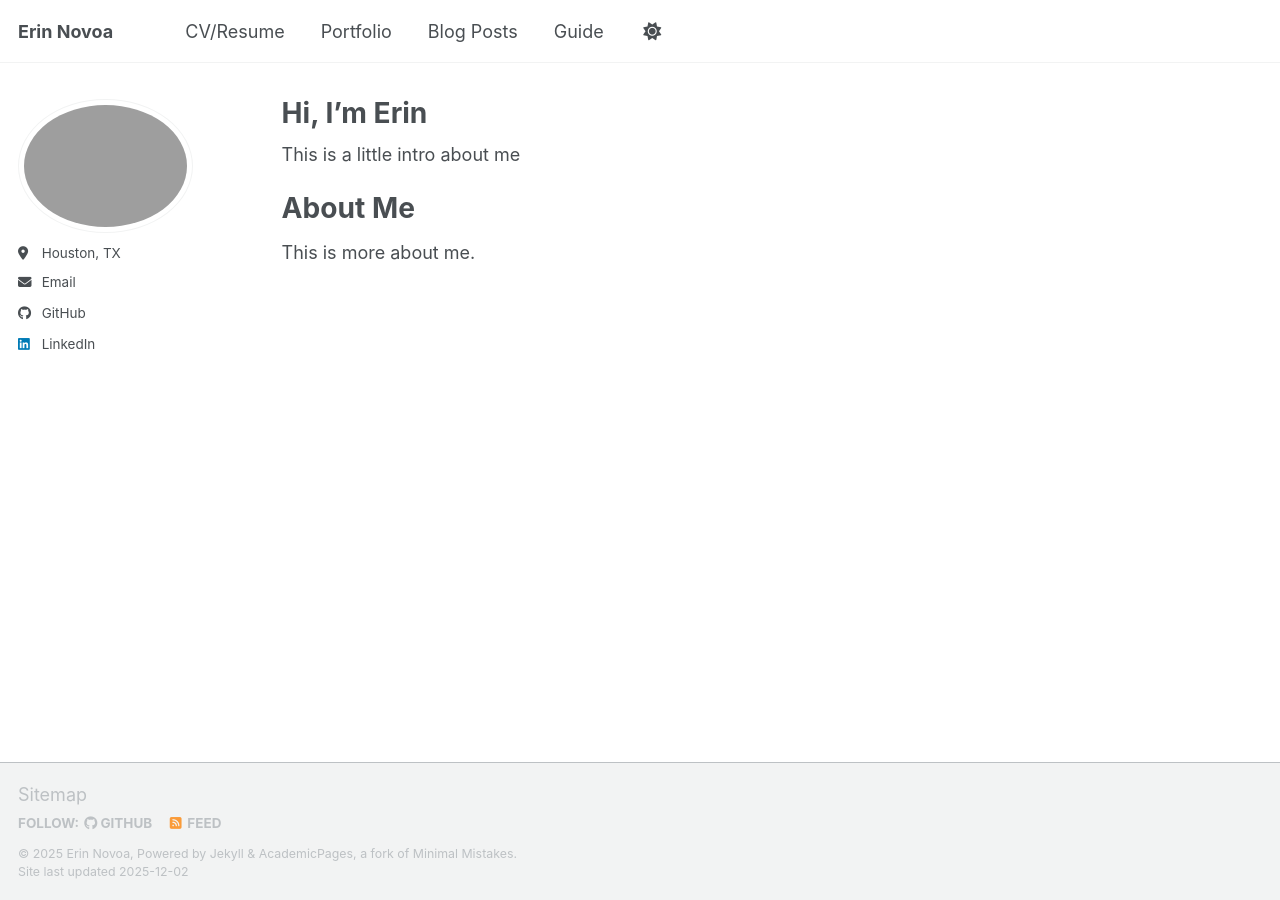
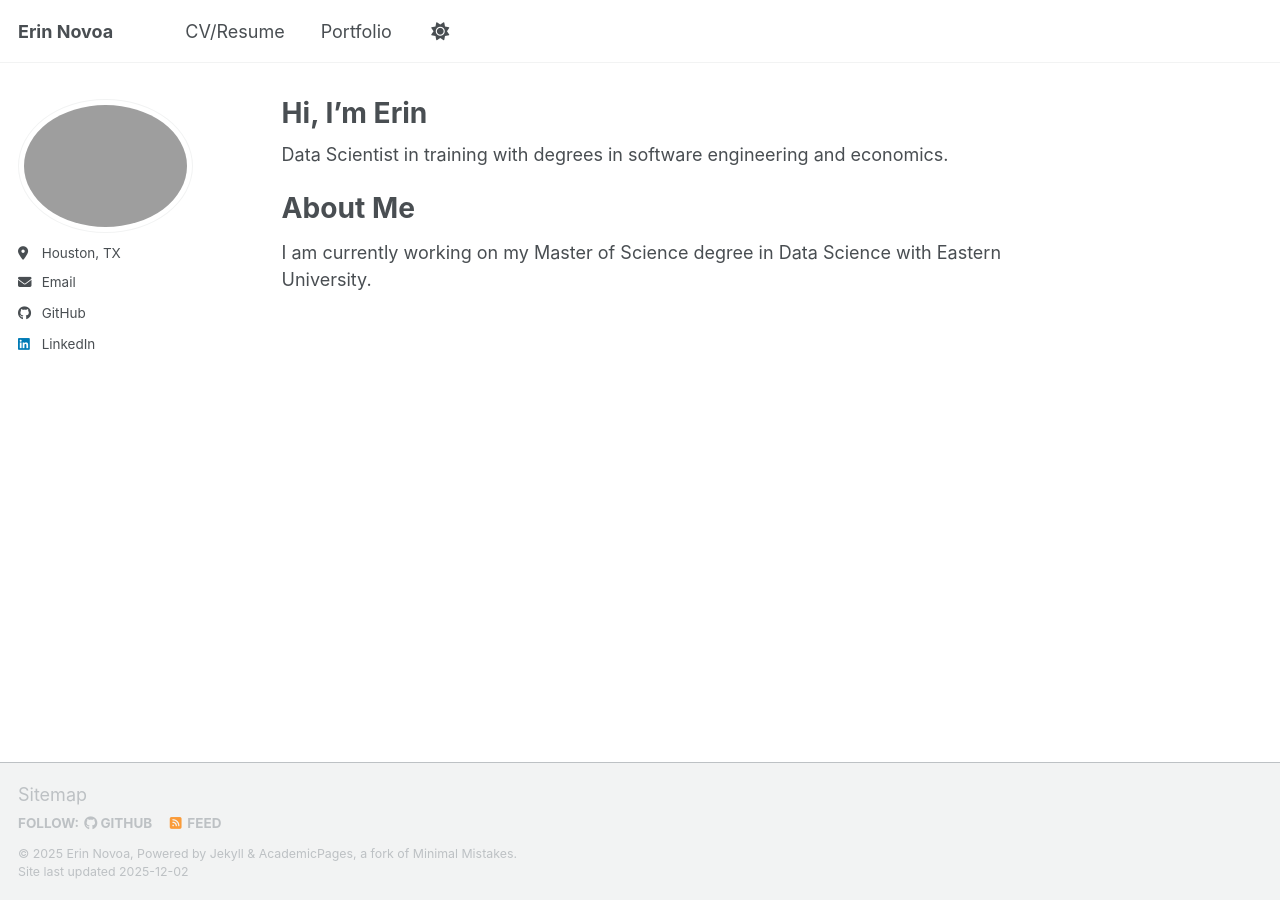
Before and after one commit to eknovoa/eknovoa.github.io, a Jekyll site: the page built from _pages/about.md, in a window 1280 px wide. Built offline with Jekyll 4.4.1, drawn with Linux system fonts in a browser that asks for light colours; a script bundle is joined from its source files by our own code; library files that are not in the unit come from our copies.

Commit message:
edited the navigation and about section

```diff
--- a/_pages/about.md
+++ b/_pages/about.md
@@ -7,8 +7,8 @@ redirect_from:
   - /about.html
 ---
 
-This is a little intro about me
+Data Scientist in training with degrees in software engineering and economics.
 
 About Me
 ======
-This is more about me.
+I am currently working on my Master of Science degree in Data Science with Eastern University.
```
Also changed, not shown: _data/navigation.yml (+4 -4 lines).
